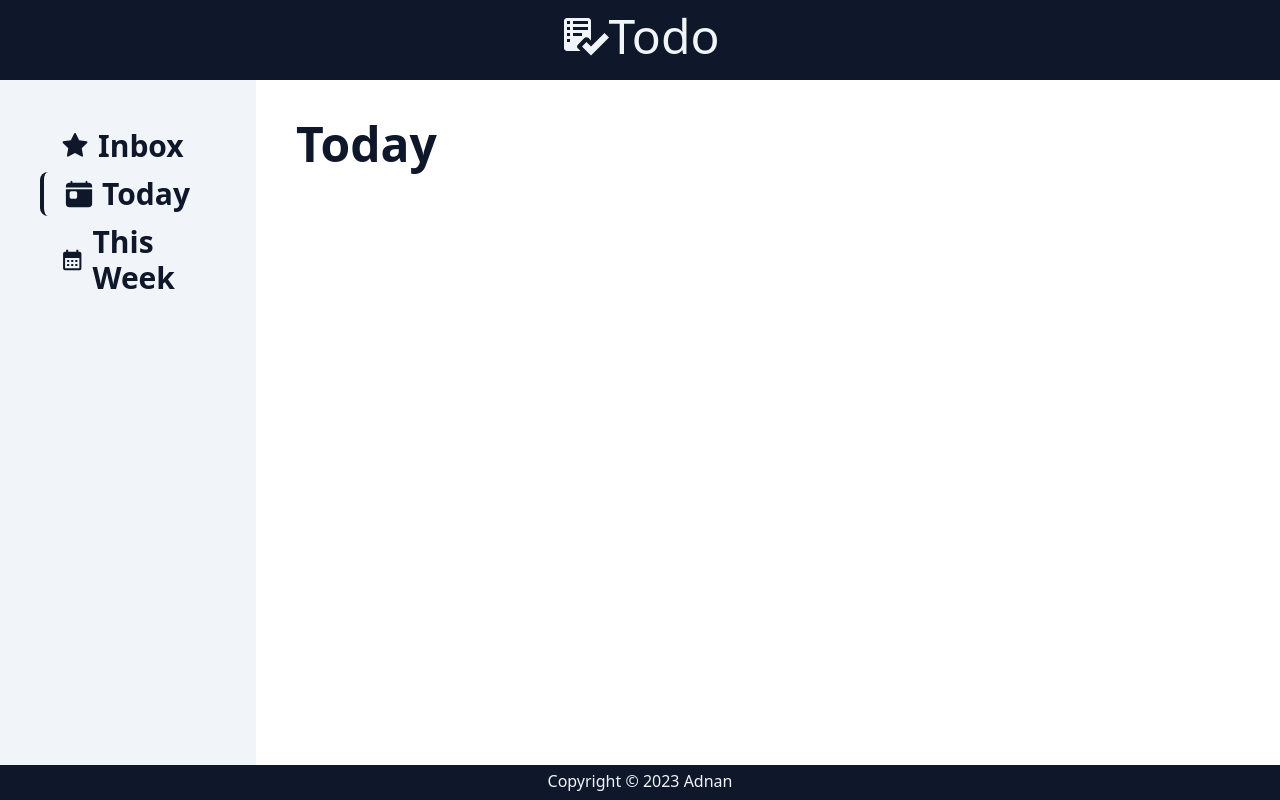
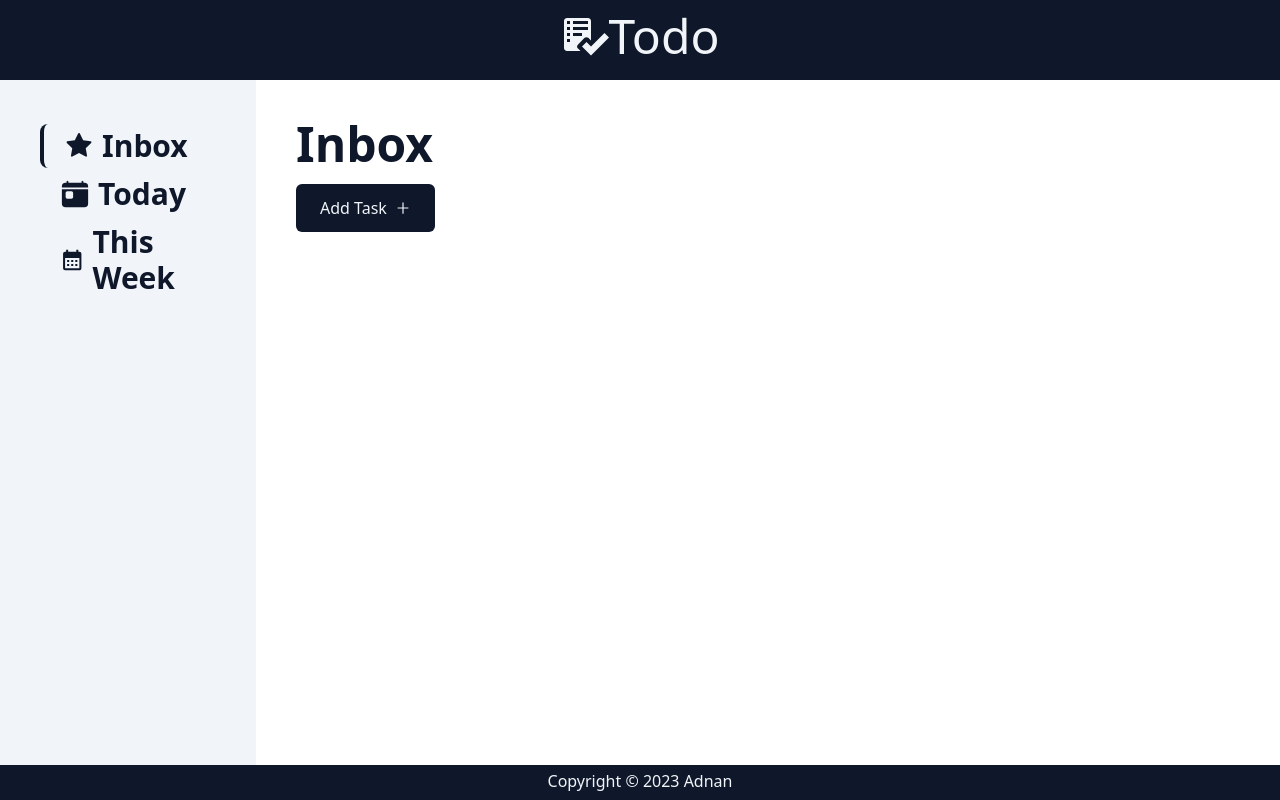
Before and after one commit to adnansyed101/reactTodoist, a React (Vite) app: page / in a window 1280 px wide. Built offline with nearby package versions, Linux system fonts and the light colour scheme.

Commit message:
completed thisWeek component.
thisweek component is the same as today component. and cleared the test states from tasks state. and set tabId to Inbox.

```diff
--- a/src/App.tsx
+++ b/src/App.tsx
@@ -9,15 +9,8 @@ import uniqid from "uniqid";
 import TaskList from "./@types/TaskList";
 
 const App = (): JSX.Element => {
-  const [tasks, setTasks] = useState<TaskList>([
-    {
-      id: uniqid(),
-      task: "Learn React",
-      date: "2023-04-30",
-      isCompleted: true,
-    },
-  ]);
-  const [tabId, setTabId] = useState<string>("today");
+  const [tasks, setTasks] = useState<TaskList>([]);
+  const [tabId, setTabId] = useState<string>("inbox");
 
   const toggleTabs = (id: string): void => {
     setTabId(id);
@@ -81,7 +74,14 @@ const App = (): JSX.Element => {
           editTask={editTask}
         />
       )}
-      {tabId === "thisWeek" && <ThisWeek />}
+      {tabId === "thisWeek" && (
+        <ThisWeek
+          tasks={tasks}
+          toggleCompleted={toggleIsCompleted}
+          removeTasks={removeTasks}
+          editTask={editTask}
+        />
+      )}
       <Footer />
     </div>
   );
--- a/src/components/ThisWeek.tsx
+++ b/src/components/ThisWeek.tsx
@@ -1,7 +1,41 @@
-const ThisWeek = () => {
+import TaskList from "../@types/TaskList";
+import EditTask from "../@types/EditTask";
+import ShowTaskList from "./ShowTaskList";
+import { isThisWeek, parseISO } from "date-fns";
+
+type ThisWeekProps = {
+  tasks: TaskList;
+  removeTasks: (id: string) => void;
+  toggleCompleted: (id: string) => void;
+  editTask: EditTask;
+};
+
+const ThisWeek = ({
+  tasks,
+  toggleCompleted,
+  removeTasks,
+  editTask,
+}: ThisWeekProps) => {
+  // eslint-disable-next-line array-callback-return
+  const showTaskElement = tasks.map((task) => {
+    if (isThisWeek(parseISO(task.date))) {
+      return (
+        <ShowTaskList
+          key={task.id}
+          task={task}
+          toggleCompleted={toggleCompleted}
+          removeTask={removeTasks}
+          editTask={editTask}
+        />
+      );
+    }
+  });
   return (
     <div className="h-full w-full pl-10 pt-10">
       <h1 className="text-5xl font-bold text-slate-900">This Week</h1>
+      <table className="my-3 table w-3/4 table-auto px-4">
+        <tbody className="table-row-group">{showTaskElement}</tbody>
+      </table>
     </div>
   );
 };
```
